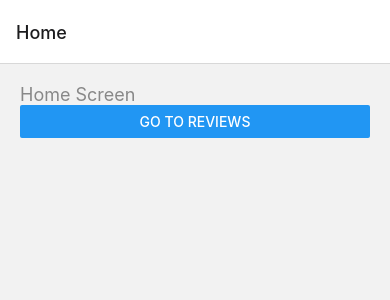
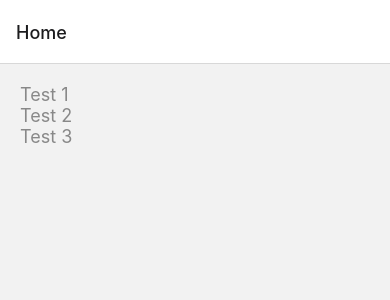
Before and after one commit to gimnakatugampala/gamez, a React Native app: screen /Home in a window 390 px wide. Shown: the top 300 px of the page. Built offline with nearby package versions, Linux system fonts and the light colour scheme.

Commit message:
passing data

```diff
--- a/routes/HomeStack.js
+++ b/routes/HomeStack.js
@@ -4,7 +4,7 @@ import { createNativeStackNavigator } from '@react-navigation/native-stack';
 
 
 import Home from '../screens/home'
-import ReviewDetails from '../screens/reviewDetails'
+import ReviewDetails from '../screens/ReviewDetails'
 
 const Stack = createNativeStackNavigator();
 
--- a/screens/home.js
+++ b/screens/home.js
@@ -1,18 +1,27 @@
-import React from 'react'
-import { Button, StyleSheet, Text, View } from 'react-native'
+import React,{useState} from 'react'
+import {  Text, View ,TouchableOpacity,FlatList } from 'react-native'
 import { globalstyles } from '../styles/global'
 
 export default function home({navigation}) {
 
-    const pressHandler = () =>{
-        // navigation.navigate('ReviewDetails')
-        navigation.push('ReviewDetails')
-    }
+    const [reviews, setReviews] = useState([
+        {title:'Test 1',rating:5,body:'lorem lorem',key:'1'},
+        {title:'Test 2',rating:3,body:'lorem lorem',key:'2'},
+        {title:'Test 3',rating:5,body:'lorem lorem',key:'3'},
+    ])
+
 
     return (
         <View style={globalstyles.container}>
-            <Text style={globalstyles.titleText}>Home Screen</Text>
-            <Button onPress={pressHandler} title='Go to Reviews' />
+           <FlatList
+           data={reviews}
+           renderItem={({item}) => (
+            <TouchableOpacity onPress={() => navigation.navigate('ReviewDetails',item)}>
+                <Text style={globalstyles.titleText}>{item.title}</Text>
+            </TouchableOpacity>
+           )}
+            />
+
         </View>
     )
 }
--- a/screens/reviewDetails.js
+++ b/screens/reviewDetails.js
@@ -3,17 +3,15 @@ import { Text, View ,Button} from 'react-native'
 
 import { globalstyles } from '../styles/global'
 
-export default function reviewDetails({navigation}) {
+export default function reviewDetails(props) {
 
-    const pressHandler = () =>{
-        // navigation.push('Home')
-        navigation.goBack()
-    }
+
 
     return (
         <View style={globalstyles.container}>
-            <Text>review Details</Text>
-            <Button title='Back to home screen' onPress={pressHandler} />
+            <Text>{ props.route.params.title}</Text>
+            <Text>{ props.route.params.body}</Text>
+            <Text>{ props.route.params.rating}</Text>
         </View>
     )
 }
```
